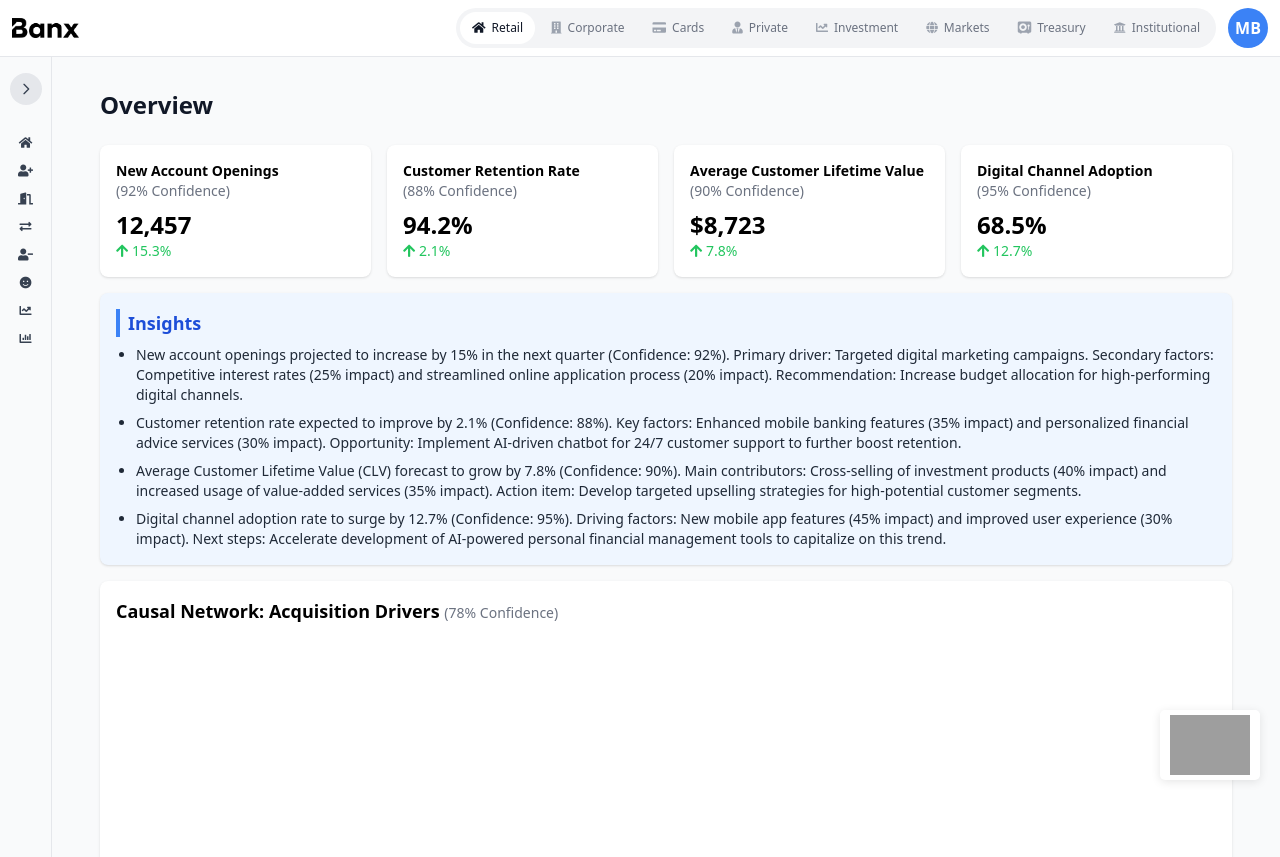
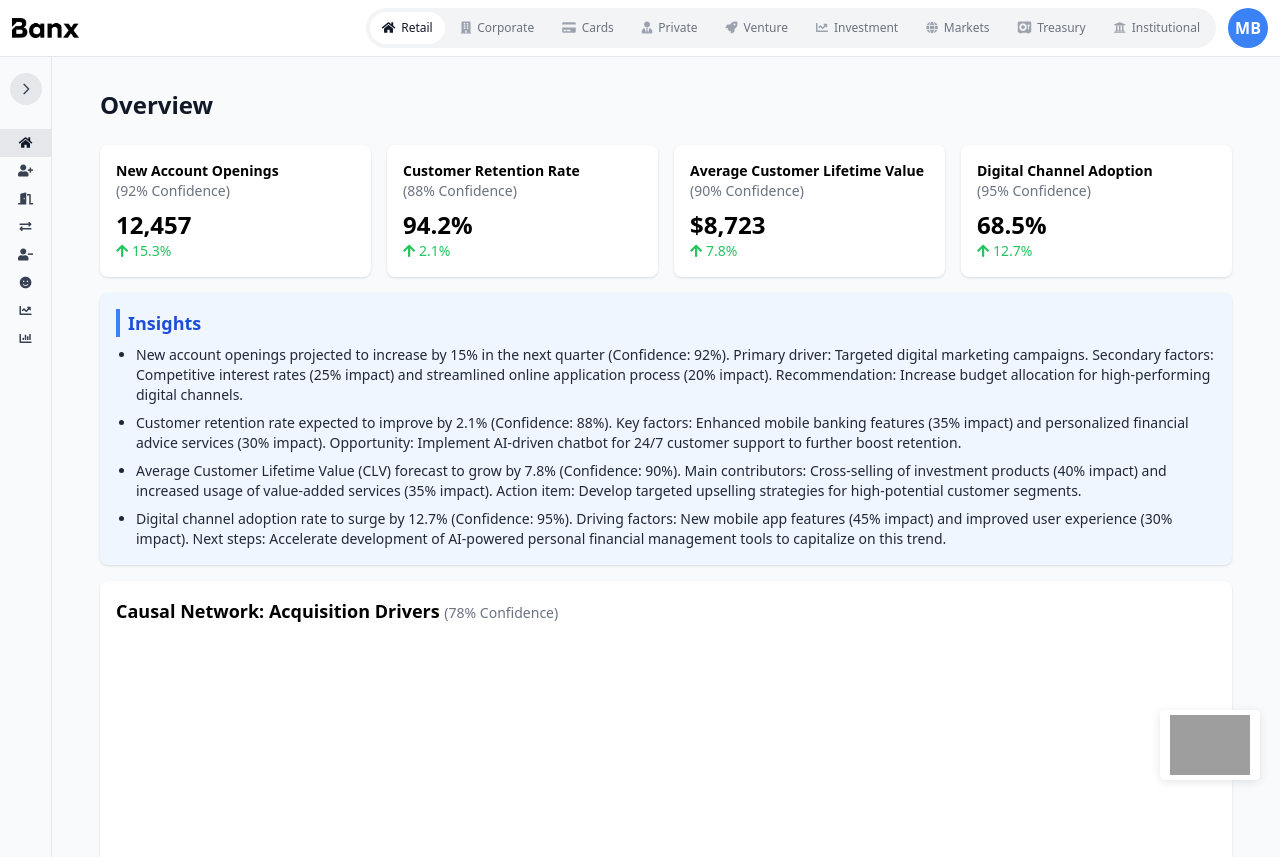
Before and after one commit to causify-dt/causify-banx, a website: page index.html in a window 1280 px wide. Shown: the top 857 px of the page. Drawn offline with nearby package versions, Linux system fonts and the light colour scheme; grey boxes are pictures that could not be loaded.

Commit message:
Add files via upload

```diff
--- a/index.html
+++ b/index.html
@@ -81,6 +81,12 @@
             overflow: hidden;
             text-overflow: ellipsis;
         }
+
+        /* Add this new style for the active menu item */
+        .sidebar-item-active {
+            background-color: rgb(229, 231, 235); /* bg-gray-200 */
+            color: rgb(17, 24, 39); /* text-gray-900 */
+        }
     </style>
 </head>
 <body class="font-sans">
@@ -111,6 +117,12 @@
                         <a href="#" class="inline-flex items-center justify-center px-3 py-2 rounded-full hover:bg-white hover:text-gray-900 transition-all duration-300 ease-in-out group whitespace-nowrap" data-tab="private">
                             <i class="fas fa-user-tie mr-1.5 text-gray-400 group-hover:text-gray-900"></i>
                             Private
+                        </a>
+                    </li>
+                    <li>
+                        <a href="#" class="inline-flex items-center justify-center px-3 py-2 rounded-full hover:bg-white hover:text-gray-900 transition-all duration-300 ease-in-out group whitespace-nowrap" data-tab="venture">
+                            <i class="fas fa-rocket mr-1.5 text-gray-400 group-hover:text-gray-900"></i>
+                            Venture
                         </a>
                     </li>
                     <li>
@@ -348,13 +360,23 @@
                     { icon: 'fa-chart-pie', text: 'HNWI', file: 'PRIVATE-BANKING-WEALTH-HNWI.html' },
                     { icon: 'fa-hand-holding-heart', text: 'Philanthropic Advisory', file: 'PRIVATE-BANKING-WEALTH-Philanthropic-Advisory.html' }
                 ],
+                venture: [  // Changed from 'ventures' to 'venture'
+                    { icon: 'fa-home', text: 'Overview', file: 'VENTURE-Overview.html' },
+                    { icon: 'fa-search', text: 'Deal Sourcing', file: 'VENTURE-Deal-Sourcing.html' },
+                    { icon: 'fa-chart-line', text: 'Deal Sourcing Outlook', file: 'VENTURE-Deal-Sourcing-Outlook.html' },
+                    { icon: 'fa-handshake', text: 'Strategic Alignment', file: 'VENTURE-Strategic-Alignment.html' },
+                    { icon: 'fa-shield-alt', text: 'Risk Management', file: 'VENTURE-Risk-Management.html' },
+                    { icon: 'fa-users', text: 'Talent & Team Development', file: 'VENTURE-Talent-Team-Development.html' },
+                    { icon: 'fa-balance-scale', text: 'RegTech', file: 'VENTURE-RegTech.html' },
+                    { icon: 'fa-lightbulb', text: 'Innovation Impact', file: 'VENTURE-Innovation-Impact.html' },
+                    { icon: 'fa-robot', text: 'Financial Services AI/ML', file: 'VENTURE-Financial-Services-AIML-Investment.html' }
+                ],
                 investment: [
                     { icon: 'fa-home', text: 'Overview', file: 'INVESTMENT-BANKING-Overview.html' },
                     { icon: 'fa-chart-line', text: 'Capital Raise Syndication', file: 'INVESTMENT-BANKING-Capital-Raise-Syndication.html' },
                     { icon: 'fa-chart-area', text: 'Debt Capital Markets', file: 'INVESTMENT-BANKING-Debt-Capital-Markets.html' },
                     { icon: 'fa-chart-bar', text: 'Equity Capital Markets', file: 'INVESTMENT-BANKING-Equity-Capital-Markets.html' },
                     { icon: 'fa-handshake', text: 'Mergers & Acquisitions', file: 'INVESTMENT-BANKING-Mergers-Acquisitions.html' },
-                    { icon: 'fa-sitemap', text: 'Corporate Restructuring', file: 'INVESTMENT-BANKING-MA-Corporate-Restructuring-Analysis.html' },
                     { icon: 'fa-piggy-bank', text: 'Private Equity', file: 'INVESTMENT-BANKING-Private-Equity-Venture-Capital.html' },
                     { icon: 'fa-lightbulb', text: 'Strategic Advisory', file: 'INVESTMENT-BANKING-Strategic-Advisory.html' },
                     { icon: 'fa-file-signature', text: 'Underwriting Services', file: 'INVESTMENT-BANKING-Underwriting-Services.html' }
@@ -395,6 +417,9 @@
 
             function loadContent(url) {
                 console.log('Loading content from:', url);
+
+                // Add this: Update active state in sidebar
+                updateActiveSidebarItem(url);
 
                 // First destroy any existing charts to prevent conflicts
                 if (window.Chart) {
@@ -567,7 +592,7 @@
 
                 items.forEach(item => {
                     sidebarHTML += `
-                        <li class="p-2 cursor-pointer hover:bg-gray-200 hover:text-gray-900 transition-all duration-300 text-xs flex items-center ${isSidebarExpanded ? 'justify-start' : 'justify-center'} w-full" data-content="${item.file}">
+                        <li class="p-2 cursor-pointer hover:bg-gray-200 hover:text-gray-900 transition-all duration-300 text-xs flex items-center ${isSidebarExpanded ? 'justify-start' : 'justify-center'} w-full ${item.file.includes('Overview') ? 'sidebar-item-active' : ''}" data-content="${item.file}">
                             <div class="w-8 flex justify-center">
                                 <i class="fas ${item.icon}"></i>
                             </div>
@@ -675,6 +700,9 @@
                         case 'private':
                             overviewFile = 'PRIVATE-BANKING-WEALTH-Overview.html';
                             break;
+                        case 'venture':  // Changed from 'ventures' to 'venture'
+                            overviewFile = 'VENTURE-Overview.html';
+                            break;
                         case 'investment':
                             overviewFile = 'INVESTMENT-BANKING-Overview.html';
                             break;
@@ -698,6 +726,20 @@
             // Initialize with the retail sidebar and load retail overview
             updateSidebar('retail');
             loadContent('RETAIL-BANKING-Overview.html');
+
+            // Add this new function
+            function updateActiveSidebarItem(url) {
+                // Remove active class from all items
+                document.querySelectorAll('#sidebar li').forEach(item => {
+                    item.classList.remove('sidebar-item-active');
+                });
+
+                // Add active class to matching item
+                const activeItem = document.querySelector(`#sidebar li[data-content="${url}"]`);
+                if (activeItem) {
+                    activeItem.classList.add('sidebar-item-active');
+                }
+            }
         });
     </script>
     <script src="https://cdnjs.cloudflare.com/ajax/libs/flowbite/1.6.5/flowbite.min.js"></script>
```
